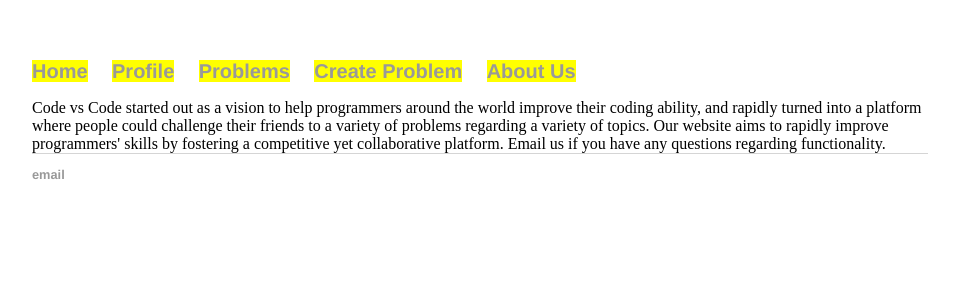
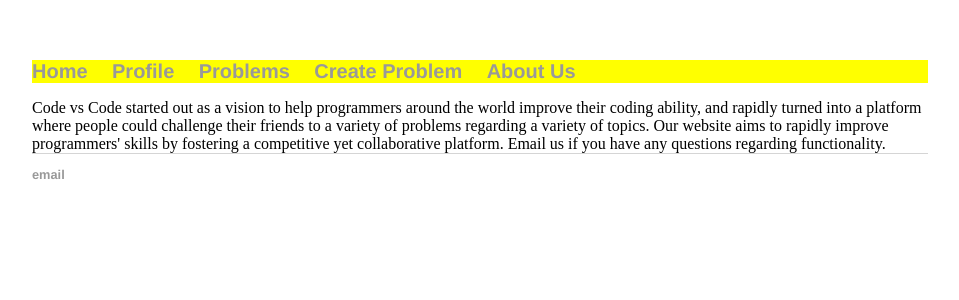
Before and after one commit to rramakrishnan246/rramakrishnan246.github.io, a Jekyll site: the page built from about.html, in a window 1280 px wide. Shown: the top 300 px of the page, without its empty margins (160-1119 px from the left). Built offline with Jekyll 4.4.1, drawn with Linux system fonts in a browser that asks for light colours.

Commit message:
Update default.html

```diff
--- a/_layouts/default.html
+++ b/_layouts/default.html
@@ -11,12 +11,12 @@
 		</head>
 		<body>
 			<nav>
-	    		<ul>
-	        		<li style = "font-size: 20px; background-color: yellow"><a href="/">Home</a></li>
-		        	<li style = "font-size: 20px; background-color: yellow"><a href="/Profile">Profile</a></li>
-				<li style = "font-size: 20px; background-color: yellow"><a href="/Problems">Problems</a></li>
-	        		<li style = "font-size: 20px; background-color: yellow"><a href="/Create">Create Problem</a></li>
-	    			<li style = "font-size: 20px; background-color: yellow"><a href="/about">About Us</a></li>
+	    		<ul style = "background-color: yellow">
+	        		<li style = "font-size: 20px; font-color: blue"><a href="/">Home</a></li>
+		        	<li style = "font-size: 20px; font-color: blue"><a href="/Profile">Profile</a></li>
+				<li style = "font-size: 20px; font-color: blue"><a href="/Problems">Problems</a></li>
+	        		<li style = "font-size: 20px; font-color: blue"><a href="/Create">Create Problem</a></li>
+	    			<li style = "font-size: 20px; font-color: blue"><a href="/about">About Us</a></li>
 			</ul>
 			</nav>
 			<div class="container">
```
